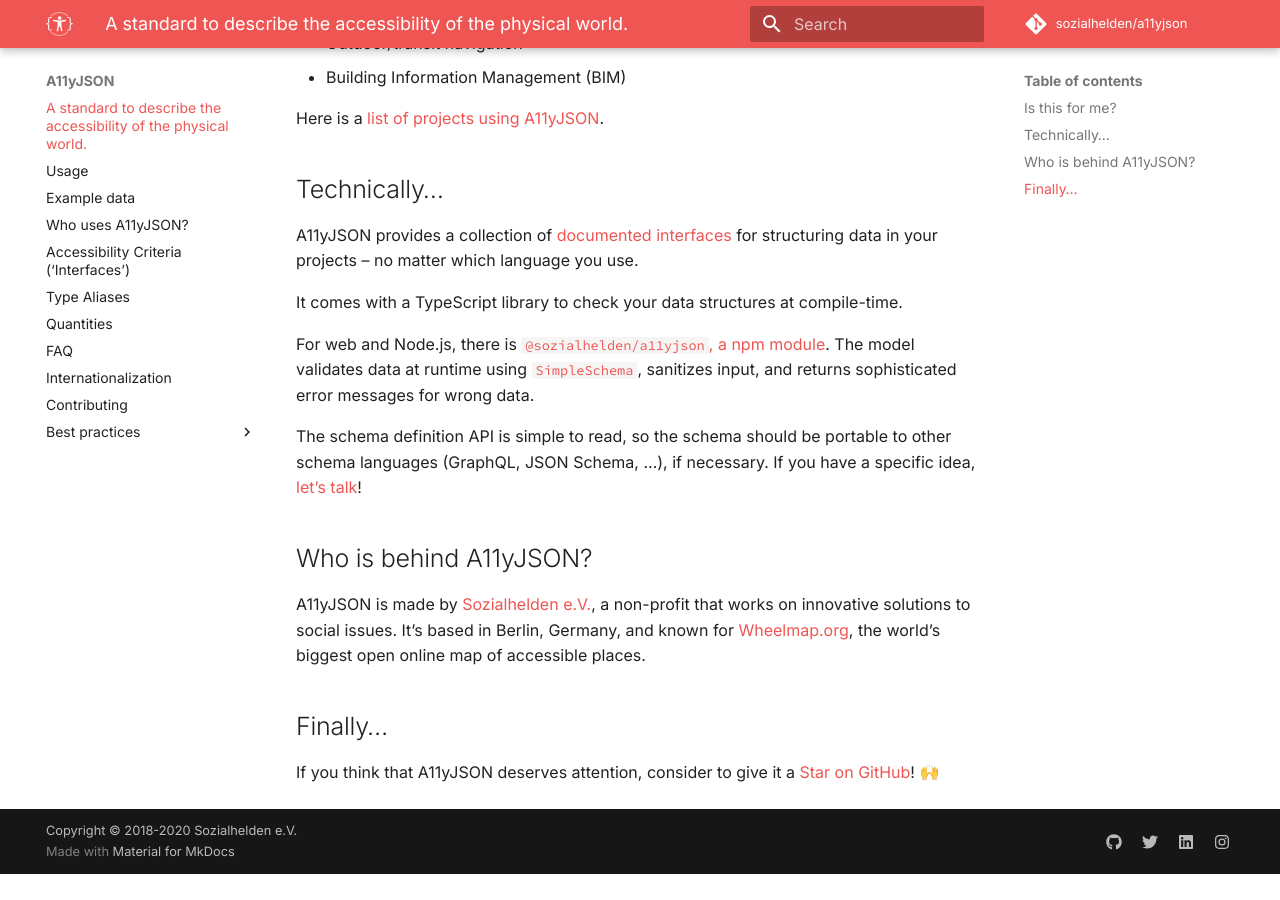
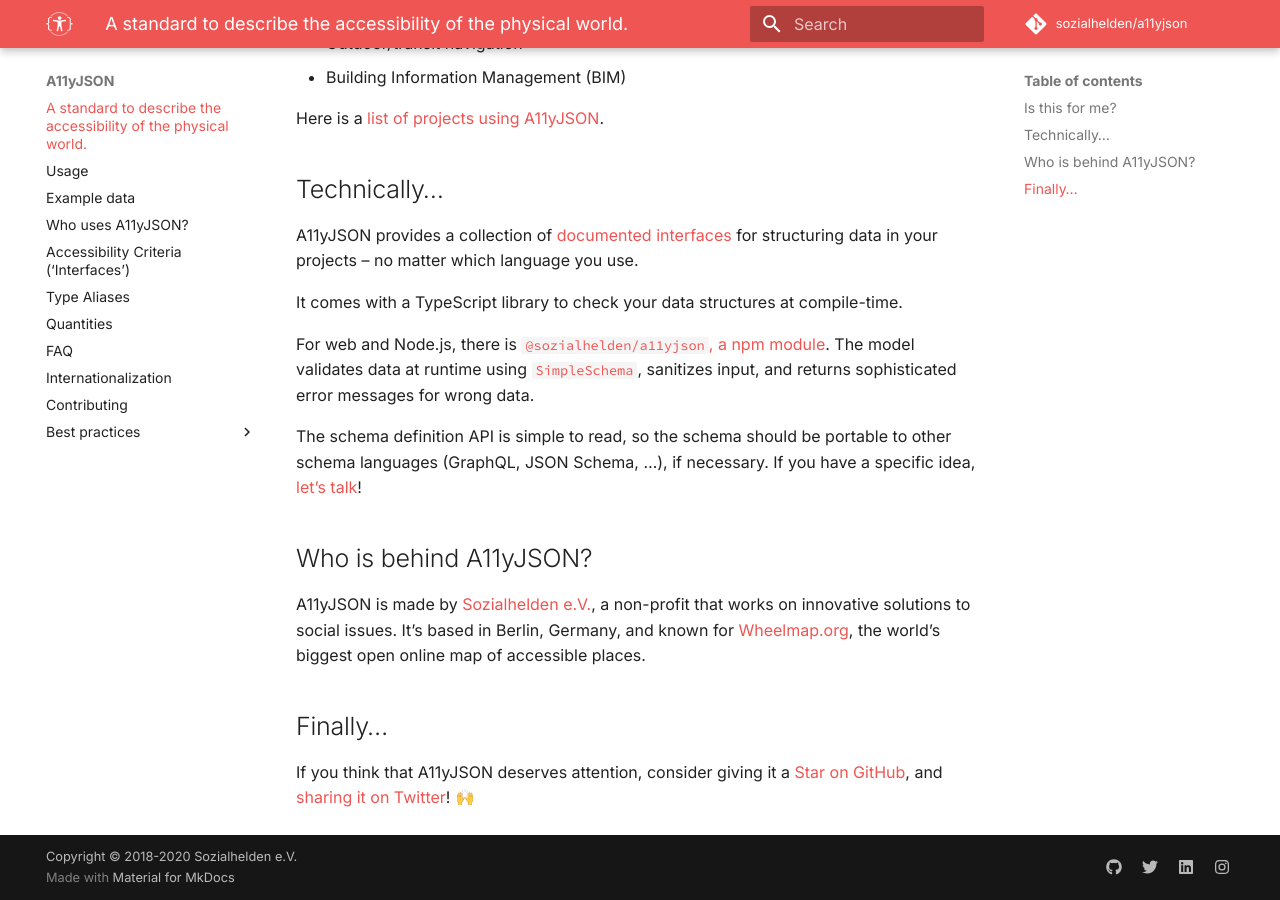
Before and after one commit to sozialhelden/a11yjson, an MkDocs documentation site: the page built from docs/index.md, in a window 1280 px wide and 900 px high, scrolled down 1203 px. Built offline with MkDocs 1.6.1 and Material for MkDocs 9.7.7, drawn with Linux system fonts in a browser that asks for light colours; comment, search, counter and statistics services are not loaded; before the commit the page ends 2077 px from its top, so only the background shows below that.

Commit message:
Add Twitter link to `docs/index.md`

```diff
--- a/docs/index.md
+++ b/docs/index.md
@@ -62,4 +62,4 @@ A11yJSON is made by [Sozialhelden e.V.](https://sozialhelden.de), a non-profit t
 
 ## Finally…
 
-If you think that A11yJSON deserves attention, consider to give it a [Star on GitHub](https://github.com/sozialhelden/a11yjson/)! 🙌
+If you think that A11yJSON deserves attention, consider giving it a [Star on GitHub](https://github.com/sozialhelden/a11yjson/), and [sharing it on Twitter](https://twitter.com/share?text=I%20support%20A11yJSON,%20and%20you%20should%20too.%20RT%20to%20spread%20this%20idea!&url=https://a11yjson.org&hashtags=accessibility,a11y,a11yjson,sozialhelden)! 🙌
```
